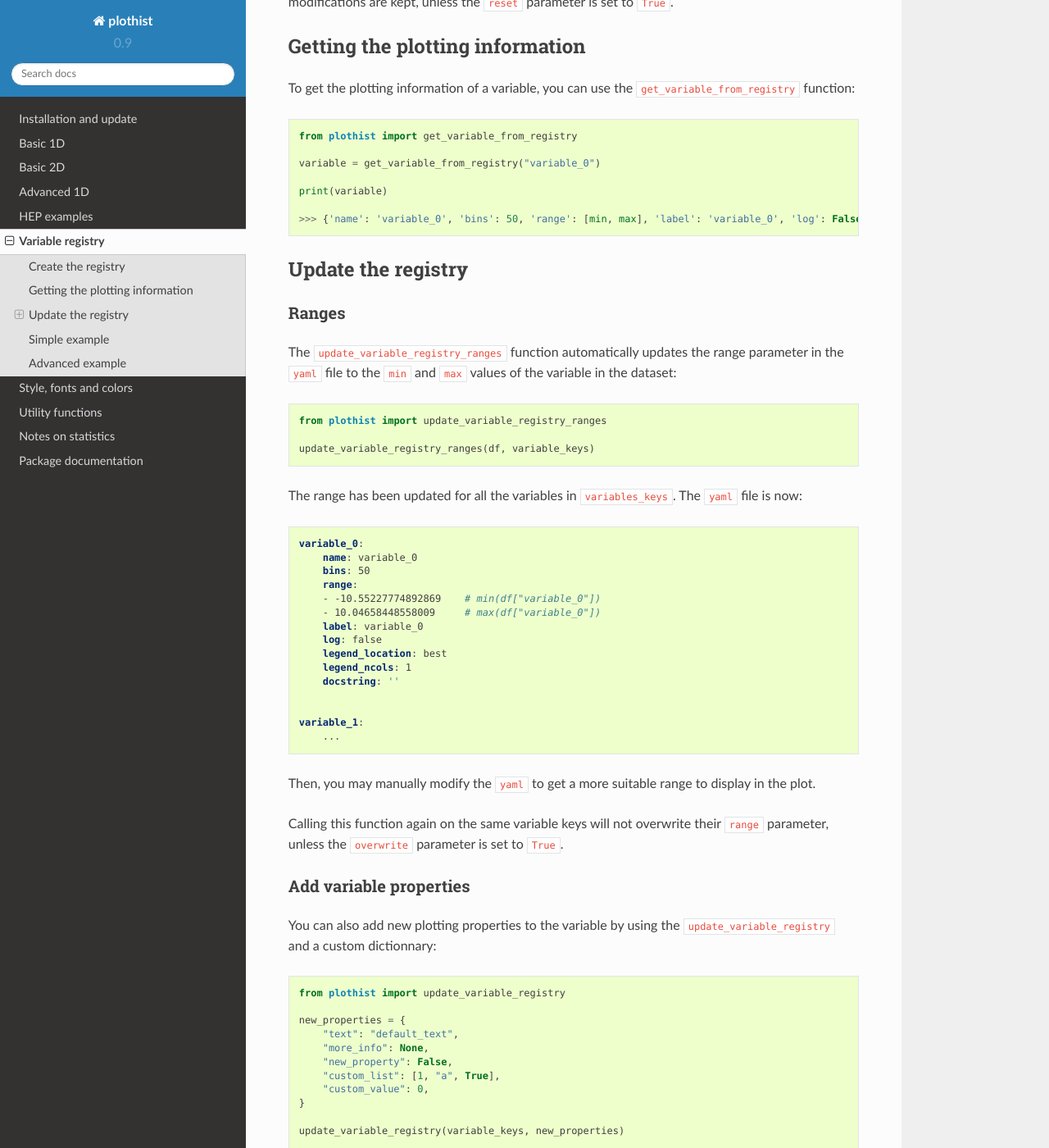
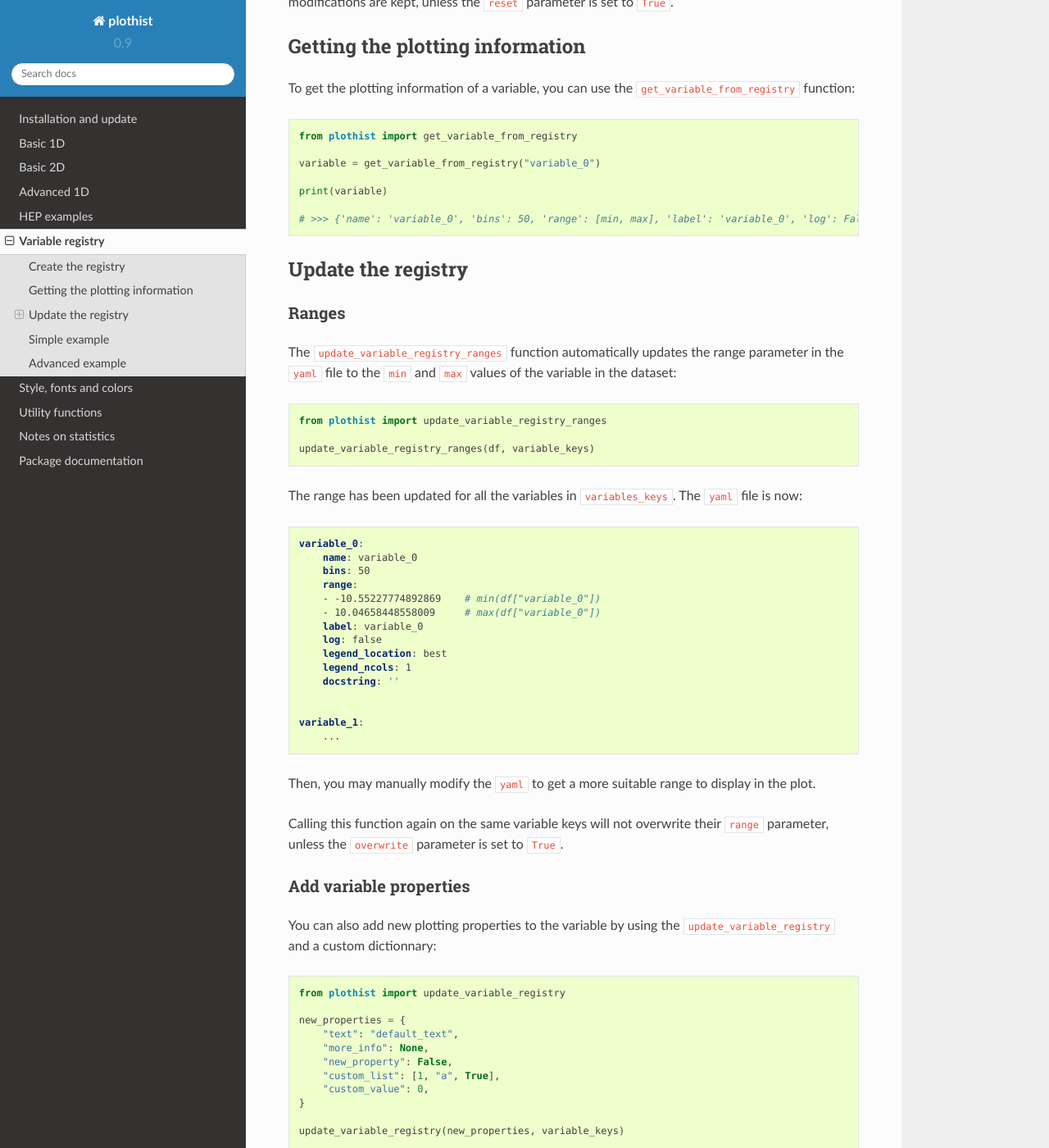
Before and after one commit to cyrraz/plothist, a Sphinx documentation site: the page built from docs/basics/variable_registry.rst, in a window 1280 px wide and 1400 px high, scrolled down 954 px. Shown: the whole window at 82% size. Built offline with Sphinx 7.4.7 and the Read the Docs theme 2.0.0, drawn with Linux system fonts in a browser that asks for light colours; some of the changed text lies outside the part shown.

Commit message:
fix doc of variable registry

```diff
--- a/docs/basics/variable_registry.rst
+++ b/docs/basics/variable_registry.rst
@@ -57,7 +57,7 @@
 
     print(variable)
 
-    >>> {'name': 'variable_0', 'bins': 50, 'range': [min, max], 'label': 'variable_0', 'log': False, 'legend_location': 'best', 'legend_ncols': 1, 'docstring': ''}
+    # >>> {'name': 'variable_0', 'bins': 50, 'range': [min, max], 'label': 'variable_0', 'log': False, 'legend_location': 'best', 'legend_ncols': 1, 'docstring': ''}
 
 
 Update the registry
@@ -116,7 +116,7 @@
         "custom_value": 0,
     }
 
-    update_variable_registry(variable_keys, new_properties)
+    update_variable_registry(new_properties, variable_keys)
 
 This will add the new properties to the ``yaml`` file to all the variables in ``variable_keys``:
 
@@ -158,7 +158,7 @@
 
     from plothist import remove_variable_registry_parameters
 
-    remove_variable_registry_parameters(variable_keys, ["range", "log", "legend_ncols", "new_property"])
+    remove_variable_registry_parameters(["range", "log", "legend_ncols", "new_property"], variable_keys)
 
 The ``yaml`` file is updated:
 
@@ -210,7 +210,7 @@
     update_variable_registry_ranges(df, variable_keys)
 
     # Add custom info
-    update_variable_registry(variable_keys, {"text": "simulation"})
+    update_variable_registry({"text": "simulation"}, variable_keys)
 
     for variable_key in variable_keys:
         variable = get_variable_from_registry(variable_key)
```
